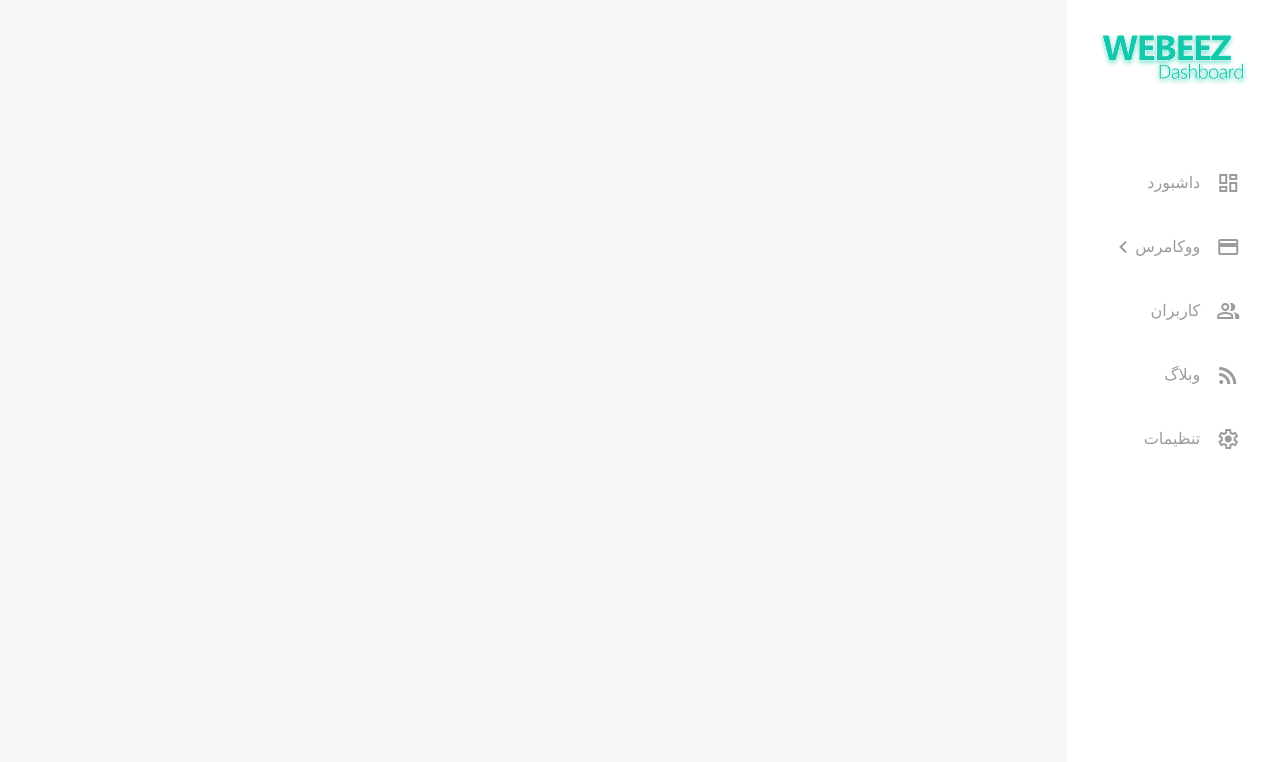
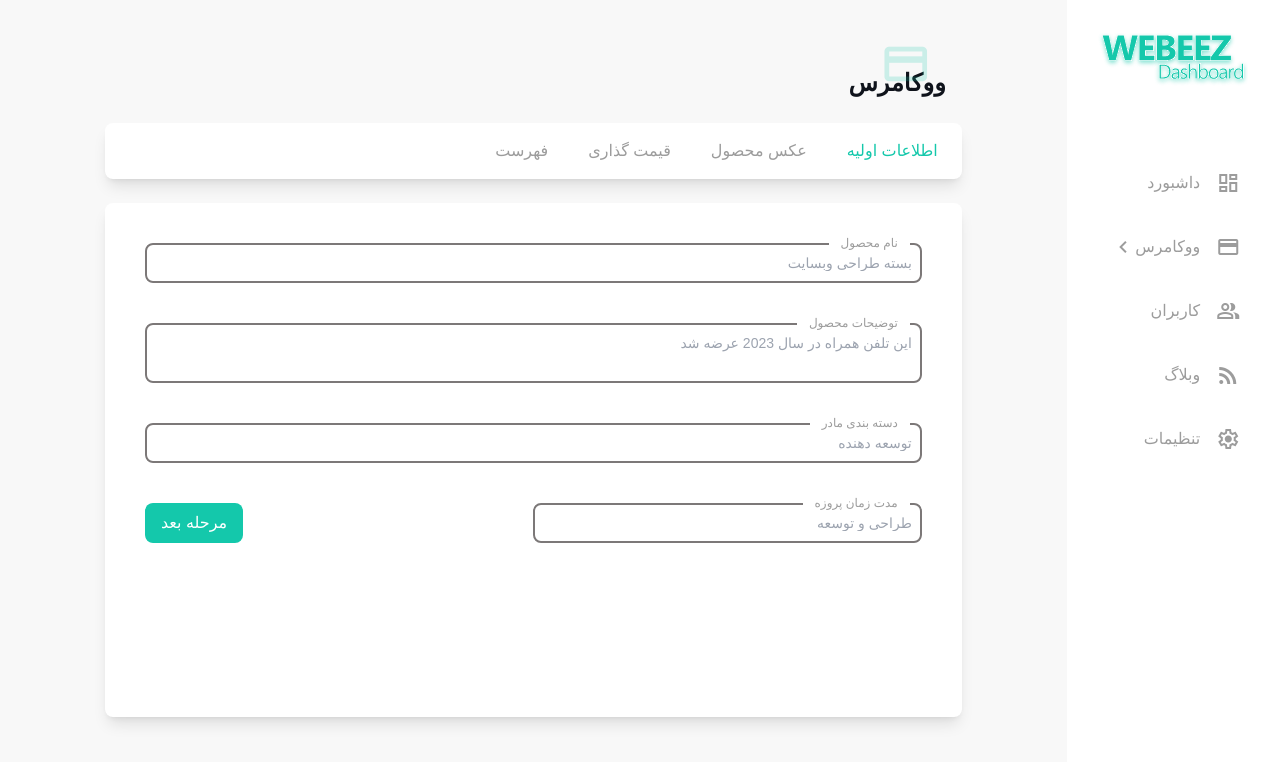
Before and after one commit to Redskullvue/webeez-Dashboard, a Vue app: page /woo/createpost in a window 1280 px wide. Shown: the top 762 px of the page. Built offline with nearby package versions, Linux system fonts and the light colour scheme; a small style sheet from the web is missing.

Commit message:
Feat : Creating Post Part Improvment

```diff
--- a/src/components/allgoods.vue
+++ b/src/components/allgoods.vue
@@ -1,5 +1,13 @@
 <template>
-  <div class="w-10/12 h-5/6 p-4 flex flex-col justify-between">
+  <div class="w-10/12 h-5/6 p-4 flex flex-col justify-start gap-4">
+    <div class="w-full -mt-4">
+      <h1 class="font-bold text-2xl text-titleText mr-4">ووکامرس</h1>
+      <span
+        class="material-symbols-outlined opacity-20 text-green text-5xl font-bold absolute top-10 mr-8"
+      >
+        credit_card
+      </span>
+    </div>
     <!-- NavBar Of All Gooods -->
     <div
       class="flex bg-white w-full p-3 items-center justify-around shadow-lg rounded-lg text-primaryText"
@@ -51,7 +59,7 @@
         <div>{{ product.category }}</div>
         <div>
           <small class="text-xs text-green mt-8 mx-1">تومان</small
-          >{{ product.price }}
+          >{{ numberSeperator(product.price) }}
         </div>
         <div>
           <span
@@ -83,7 +91,7 @@ export default {
         {
           name: "پکیج طراحی سایت ",
           category: "طراحی سایت",
-          price: 120000,
+          price: 1200000,
           isOff: true,
           isPublished: true,
           isSelected: false,
@@ -91,7 +99,7 @@ export default {
         {
           name: "پکیج طراحی سایت ",
           category: "طراحی سایت",
-          price: 240000,
+          price: 2400000,
           isOff: true,
           isPublished: false,
           isSelected: false,
@@ -99,7 +107,7 @@ export default {
         {
           name: "پکیج طراحی سایت ",
           category: "طراحی سایت",
-          price: 520000,
+          price: 5200000,
           isOff: false,
           isPublished: true,
           isSelected: false,
@@ -107,7 +115,7 @@ export default {
         {
           name: "پکیج طراحی سایت ",
           category: "طراحی سایت",
-          price: 105000,
+          price: 1050000,
           isOff: true,
           isPublished: true,
           isSelected: false,
@@ -115,7 +123,7 @@ export default {
         {
           name: "پکیج طراحی سایت ",
           category: "طراحی سایت",
-          price: 430000,
+          price: 4300000,
           isOff: false,
           isPublished: false,
           isSelected: false,
@@ -123,7 +131,7 @@ export default {
         {
           name: "پکیج طراحی سایت ",
           category: "طراحی سایت",
-          price: 120000,
+          price: 1200000,
           isOff: true,
           isPublished: true,
           isSelected: false,
@@ -147,6 +155,10 @@ export default {
         });
       }
     },
+    numberSeperator(number) {
+      let stringNum = number.toLocaleString("en");
+      return stringNum;
+    },
   },
 };
 </script>
--- /dev/null
+++ b/src/components/createpost.vue
@@ -0,0 +1,143 @@
+<template>
+  <div class="w-10/12 h-5/6 flex flex-col justify-start gap-6 p-4">
+    <div class="w-full -mt-4">
+      <h1 class="font-bold text-2xl text-titleText mr-4">ووکامرس</h1>
+      <span
+        class="material-symbols-outlined opacity-20 text-green text-5xl font-bold absolute top-10 mr-8"
+      >
+        credit_card
+      </span>
+    </div>
+    <div
+      class="flex bg-white w-full px-6 py-4 items-center justify-start gap-10 shadow-lg rounded-lg text-primaryText"
+    >
+      <div
+        @click="currentLevel = 1"
+        :class="currentLevel === 1 ? 'text-green' : 'text-primaryText'"
+        class="cursor-pointer"
+      >
+        اطلاعات اولیه
+      </div>
+      <div
+        @click="currentLevel = 2"
+        :class="currentLevel === 2 ? 'text-green' : 'text-primaryText'"
+        class="cursor-pointer"
+      >
+        عکس محصول
+      </div>
+      <div
+        @click="currentLevel = 3"
+        :class="currentLevel === 3 ? 'text-green' : 'text-primaryText'"
+        class="cursor-pointer"
+      >
+        قیمت گذاری
+      </div>
+      <div
+        @click="currentLevel = 4"
+        :class="currentLevel === 4 ? 'text-green' : 'text-primaryText'"
+        class="cursor-pointer"
+      >
+        فهرست
+      </div>
+    </div>
+    <div
+      class="w-full h-5/6 flex flex-col items-center bg-white rounded-lg shadow-lg"
+    >
+      <div class="w-full flex flex-col gap-10 p-10" v-if="currentLevel === 1">
+        <div
+          class="w-full border-border text-primaryText rounded-md overflow-hidden"
+        >
+          <label
+            for="product-name"
+            class="bg-white absolute text-xs -mt-2 mr-3 px-3 rounded-md focus:text-titleText"
+            >نام محصول</label
+          >
+          <input
+            id="product-name"
+            class="border-2 w-full p-2 outline-none rounded-lg border-border overflow-clip focus:border-titleText text-sm transition-all duration-250"
+            type="text"
+            placeholder="بسته طراحی وبسایت"
+          />
+        </div>
+        <div
+          class="w-full border-border text-primaryText rounded-md overflow-hidden"
+        >
+          <label
+            for="product-name"
+            class="bg-white absolute text-xs -mt-2 mr-3 px-3 rounded-md focus:text-titleText"
+            >توضیحات محصول</label
+          >
+          <textarea
+            id="product-name"
+            class="border-2 w-full p-2 outline-none rounded-lg border-border overflow-clip focus:border-titleText text-sm transition-all duration-250"
+            type="text"
+            placeholder="این تلفن همراه در سال 2023 عرضه شد"
+          ></textarea>
+        </div>
+        <div
+          class="w-full border-border text-primaryText rounded-md overflow-hidden"
+        >
+          <label
+            for="product-name"
+            class="bg-white absolute text-xs -mt-2 mr-3 px-3 rounded-md focus:text-titleText"
+          >
+            دسته بندی مادر</label
+          >
+          <input
+            id="product-name"
+            class="border-2 w-full p-2 rounded-lg outline-none border-border overflow-clip focus:border-titleText text-sm transition-all duration-250"
+            type="text"
+            placeholder="توسعه دهنده"
+          />
+        </div>
+        <div
+          class="w-full border-border text-primaryText rounded-md overflow-hidden flex justify-between items-center"
+        >
+          <label
+            for="product-name"
+            class="bg-white absolute text-xs -mt-10 mr-3 px-3 rounded-md focus:text-titleText"
+          >
+            مدت زمان پروزه</label
+          >
+          <input
+            id="product-name"
+            class="border-2 w-1/2 rounded-lg p-2 outline-none border-border overflow-clip focus:border-titleText text-sm transition-all duration-250"
+            type="text"
+            placeholder="طراحی و توسعه"
+          />
+          <div>
+            <button
+              @click="nextPage"
+              class="bg-green px-4 py-2 text-white rounded-lg hover:bg-hovergreen transition-all duration-300"
+            >
+              مرحله بعد
+            </button>
+          </div>
+        </div>
+      </div>
+      <div class="w-full h-full" v-if="currentLevel === 2">
+        <create-post-level2 />
+      </div>
+    </div>
+  </div>
+</template>
+
+<script>
+import createPostLevel2 from "@/components/createpostlevel2.vue";
+export default {
+  name: "createPost",
+  components: {
+    createPostLevel2,
+  },
+  data() {
+    return {
+      currentLevel: 1,
+    };
+  },
+  methods: {
+    nextPage() {
+      this.currentLevel++;
+    },
+  },
+};
+</script>
--- /dev/null
+++ b/src/components/createpostlevel2.vue
@@ -0,0 +1,20 @@
+<template>
+  <div class="w-full h-full p-4 flex justify-start gap-10 flex-wrap">
+    <div
+      class="w-32 h-32 bg-white rounded-lg shadow-md flex items-center justify-center cursor-pointer flex-1"
+    >
+      <span class="material-symbols-outlined"> cloud_upload </span>
+    </div>
+    <postImage v-for="i in 5" :key="i" src="logo" />
+  </div>
+</template>
+
+<script>
+import postImage from "@/components/postimage.vue";
+export default {
+  name: "createPostLevel2",
+  components: {
+    postImage,
+  },
+};
+</script>
--- /dev/null
+++ b/src/components/postimage.vue
@@ -0,0 +1,14 @@
+<template>
+  <div
+    class="w-32 h-32 bg-white shadow-lg rounded-lg flex items-center justify-center cursor-pointer flex-1"
+  >
+    <img :src="require(`../assets/${src}.png`)" />
+  </div>
+</template>
+
+<script>
+export default {
+  name: "postImage",
+  props: ["src"],
+};
+</script>
--- a/src/router/index.js
+++ b/src/router/index.js
@@ -2,7 +2,7 @@ import { createRouter, createWebHistory } from "vue-router";
 import mainpageView from "../views/mainpageView.vue";
 import eCommerce from "../views/ecommerceView.vue";
 import allgoodsView from "../views/allgoodsView.vue";
-
+import createPostView from "../views/createpostView.vue";
 const routes = [
   {
     path: "/",
@@ -19,6 +19,11 @@ const routes = [
     name: "allgoodsView",
     component: allgoodsView,
   },
+  {
+    path: "/woo/createpost",
+    name: "createPostView",
+    component: createPostView,
+  },
 ];
 
 const router = createRouter({
--- /dev/null
+++ b/src/views/createpostView.vue
@@ -0,0 +1,16 @@
+<template>
+  <div class="w-full h-full flex justify-center items-center">
+    <create-post />
+  </div>
+</template>
+
+<script>
+import createPost from "../components/createpost.vue";
+export default {
+  name: "createPostView",
+
+  components: {
+    createPost,
+  },
+};
+</script>
--- a/src/views/mainpageView.vue
+++ b/src/views/mainpageView.vue
@@ -129,7 +129,7 @@
             <h4>1.200.000</h4>
           </div>
           <button
-            class="w-full bg-green px-2 py-4 rounded-xl shadow-md text-white"
+            class="w-full bg-green px-2 py-4 rounded-xl shadow-md text-white hover:bg-hovergreen transition-all duration-300"
           >
             مشاهده حساب کاربری
           </button>
```
